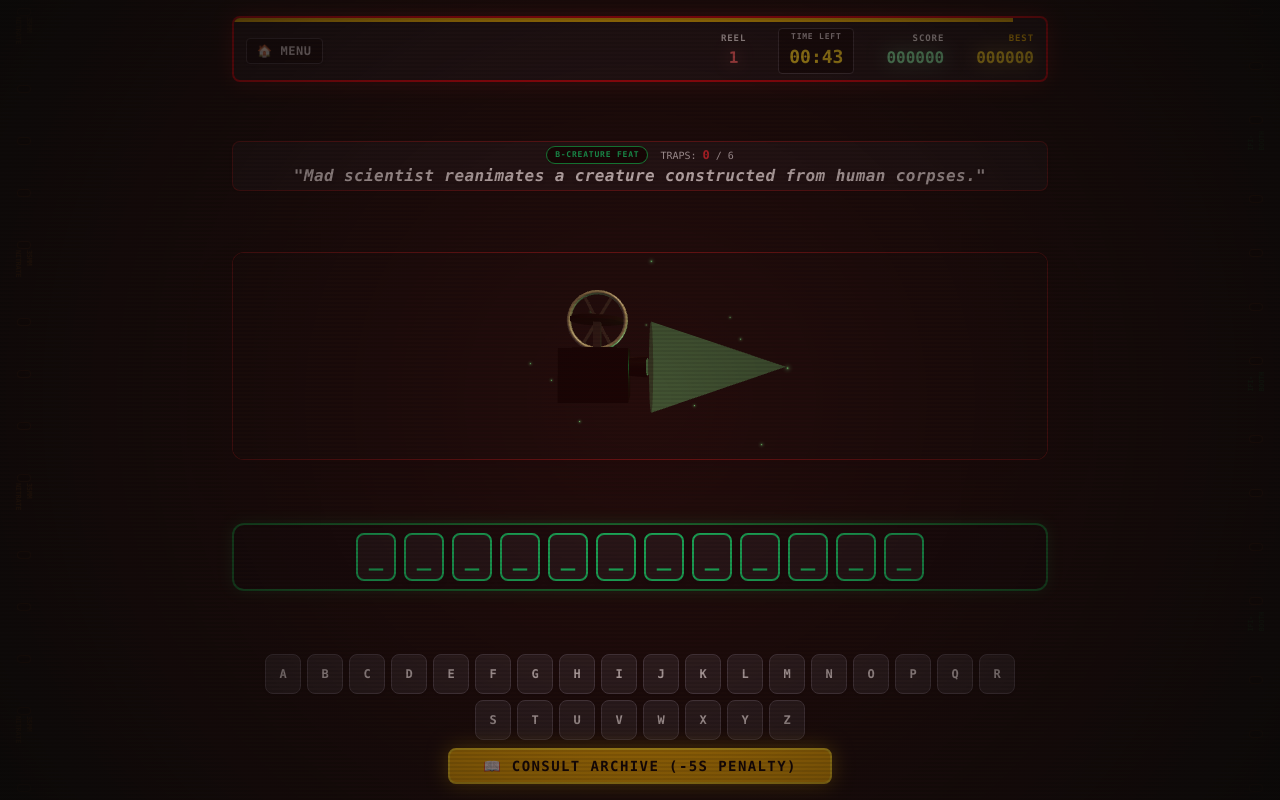
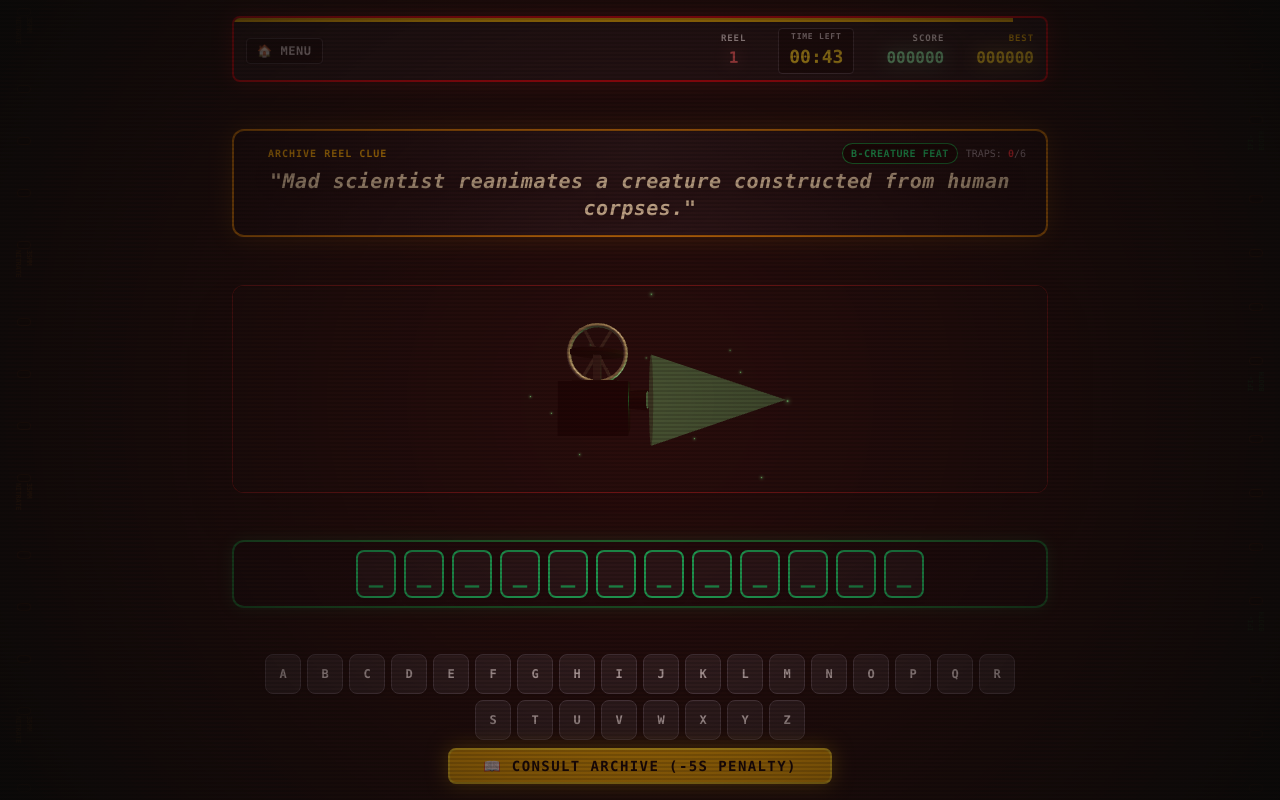
Before and after one commit to kennram/haunted-archive, a Next.js app: page / in a window 1280 px wide. Both pictures are taken after a click on the button "▶ PLAY FEATURE". Built offline with nearby package versions, Linux system fonts and the light colour scheme.

Commit message:
feat: enhance clue visibility, add swinging game-over signpost, film grain effects, and projector breakdown SFX

```diff
--- a/src/app/page.tsx
+++ b/src/app/page.tsx
@@ -3,6 +3,7 @@
 import React, { useState, useEffect } from 'react'
 import HorrorScene from '@/components/HorrorScene'
 import SwingingSign from '@/components/SwingingSign'
+import GameOverSign from '@/components/GameOverSign'
 import { soundFx } from '@/lib/audio'
 
 interface MovieTrivia {
@@ -342,9 +343,9 @@ export default function Home() {
     <main className={`h-[100dvh] w-screen bg-[#0c0a09] text-zinc-100 flex flex-col items-center justify-between p-2 md:p-3 relative overflow-hidden select-none transition-colors duration-100 ${
       trapFlash ? 'bg-red-950/80' : ''
     }`}>
-      {/* Scanline and CRT Ambient Overlays */}
-      <div className="absolute inset-0 pointer-events-none z-50 opacity-15 bg-[linear-gradient(rgba(255,255,255,0)_50%,rgba(0,0,0,0.6)_50%)] bg-[length:100%_4px]" />
-      <div className="absolute inset-0 pointer-events-none z-40 bg-[radial-gradient(circle_at_center,rgba(185,28,28,0.15)_0%,rgba(12,10,9,0.95)_100%)]" />
+      {/* 35MM FILM GRAIN, DUST & CRT FLICKER OVERLAYS */}
+      <div className="absolute inset-0 pointer-events-none z-50 opacity-20 bg-[linear-gradient(rgba(255,255,255,0)_50%,rgba(0,0,0,0.7)_50%)] bg-[length:100%_4px]" />
+      <div className="absolute inset-0 pointer-events-none z-40 bg-[radial-gradient(circle_at_center,rgba(185,28,28,0.18)_0%,rgba(12,10,9,0.96)_100%)]" />
 
       {/* --- 35MM FILM PERFORATION BORDERS & EDGE-CODES --- */}
       <div className="absolute left-1 sm:left-3 top-0 bottom-0 w-6 flex flex-col justify-between py-2 pointer-events-none opacity-40 z-30 select-none">
@@ -564,17 +565,29 @@ export default function Home() {
               </div>
             </div>
 
-            <div className="w-full text-center space-y-0.5 py-1 px-3 bg-zinc-900/90 border border-red-900/80 rounded-lg shadow shrink-0">
-              <div className="flex justify-center items-center space-x-3">
-                <span className="text-[8px] uppercase font-mono tracking-widest text-green-400 font-black px-2 py-0.5 bg-black border border-green-500 rounded-full shadow">
-                  {currentMovie.category}
-                </span>
-                <span className="text-[10px] font-mono text-zinc-200">
-                  TRAPS: <strong className="text-red-500 font-black text-xs">{wrongGuesses}</strong> / {maxWrong}
-                </span>
+            {/* HIGH-IMPACT MOVIE CLUE / QUESTION MARQUIS */}
+            <div className="w-full relative my-1 shrink-0 rounded-xl bg-gradient-to-r from-zinc-950 via-zinc-900 to-zinc-950 border-2 border-amber-500/80 p-2.5 sm:p-3 text-center shadow-[0_0_25px_rgba(245,158,11,0.2)]">
+              {/* Header Label Row */}
+              <div className="flex items-center justify-between px-2 mb-1">
+                <div className="flex items-center space-x-1.5">
+                  <span className="w-2 h-2 rounded-full bg-amber-500 animate-ping" />
+                  <span className="text-[9px] sm:text-[10px] font-mono font-black text-amber-400 uppercase tracking-widest">
+                    ARCHIVE REEL CLUE
+                  </span>
+                </div>
+
+                <div className="flex items-center space-x-2">
+                  <span className="text-[9px] sm:text-[10px] font-mono font-black text-green-400 uppercase tracking-wider px-2 py-0.5 bg-black border border-green-500/80 rounded-full shadow-sm">
+                    {currentMovie.category}
+                  </span>
+                  <span className="text-[10px] font-mono text-zinc-400">
+                    TRAPS: <strong className="text-red-500 font-black">{wrongGuesses}</strong>/{maxWrong}
+                  </span>
+                </div>
               </div>
 
-              <p className="text-xs sm:text-sm md:text-base font-black font-mono text-white italic tracking-wide leading-tight drop-shadow">
+              {/* Highlighted Question / Hint Text */}
+              <p className="text-base sm:text-lg md:text-xl font-mono font-black text-amber-100 italic tracking-wide leading-snug drop-shadow-[0_2px_8px_rgba(0,0,0,0.9)] px-2">
                 "{currentMovie.hint}"
               </p>
             </div>
@@ -717,30 +730,20 @@ export default function Home() {
         </div>
       )}
 
-      {/* GOTHIC IFI@HOME GAME OVER MODAL OVERLAY */}
+      {/* GRAINY DISTRESSED GAME OVER SCREEN WITH SWINGING SIGN */}
       {gameOver && (
         <div className="fixed inset-0 z-50 bg-black/95 backdrop-blur-md flex flex-col items-center justify-center p-4 animate-in fade-in duration-200">
-          {/* Ominous Red Pulsing Vignette Overlay */}
-          <div className="absolute inset-0 pointer-events-none bg-[radial-gradient(circle_at_center,transparent_20%,rgba(185,28,28,0.35)_100%)] animate-pulse" />
+          {/* Intense Nitrate Red Vignette & Grain Blur Overlay */}
+          <div className="absolute inset-0 pointer-events-none bg-[radial-gradient(circle_at_center,transparent_10%,rgba(185,28,28,0.45)_100%)] animate-pulse" />
+          <div className="absolute inset-0 pointer-events-none opacity-25 bg-[linear-gradient(rgba(255,255,255,0)_50%,rgba(0,0,0,0.8)_50%)] bg-[length:100%_4px]" />
 
-          {/* Dark Oak & Wrought Iron Framed Box */}
-          <div className="relative bg-[#1c120d] border-4 border-amber-900/80 p-6 sm:p-8 rounded-xl shadow-[0_10px_40px_rgba(0,0,0,0.9)] text-center max-w-md w-full space-y-5 transition-all duration-300 relative z-10 overflow-hidden">
+          {/* SWINGING SIGNPOST HEADER */}
+          <GameOverSign />
 
-            {/* Subtle Wood Grain Overlay matching Intro Sign */}
-            <div className="absolute inset-0 opacity-10 bg-[radial-gradient(#451a03_1px,transparent_1px)] bg-[size:16px_16px] pointer-events-none rounded-lg" />
+          {/* GAME OVER STATS PANEL */}
+          <div className="relative bg-[#1a110c] border-2 border-amber-900/80 p-5 sm:p-6 rounded-xl shadow-[0_10px_40px_rgba(0,0,0,0.95)] text-center max-w-md w-full space-y-4 relative z-10 overflow-hidden mt-1">
 
-            {/* Title Header */}
-            <div className="relative z-10 space-y-1">
-              <p className="text-green-400 font-mono text-[10px] sm:text-xs uppercase tracking-[0.25em] font-black">
-                PROJECTION BOOTH LOCKED
-              </p>
-              <h1 className="text-4xl sm:text-6xl font-black font-mono tracking-tighter text-red-500 uppercase drop-shadow-[3px_3px_0px_#22c55e] italic leading-none pt-1">
-                GAME OVER
-              </h1>
-            </div>
-
-            {/* Score Stats */}
-            <div className="relative z-10 space-y-2 pt-1">
+            <div className="relative z-10 space-y-1.5">
               <div className="inline-block bg-black/80 border border-amber-900/60 px-4 py-1.5 rounded-lg font-mono text-xs font-black text-zinc-300 uppercase tracking-widest shadow">
                 REACHED REEL {level} • SCORE: <span className="text-green-400">{score}</span>
               </div>
@@ -752,26 +755,26 @@ export default function Home() {
               )}
             </div>
 
-            {/* Unsolved Title Reveal */}
-            <div className="relative z-10 bg-black/90 border border-zinc-800 p-3.5 rounded-xl font-mono text-zinc-200">
-              <span className="text-[10px] text-zinc-500 uppercase tracking-widest font-black block mb-1">UNSOLVED FILM TITLE</span>
+            {/* Unsolved Movie Reveal */}
+            <div className="relative z-10 bg-black/90 border border-zinc-800 p-3 rounded-xl font-mono text-zinc-200">
+              <span className="text-[10px] text-zinc-500 uppercase tracking-widest font-black block mb-0.5">UNSOLVED FILM TITLE</span>
               <span className="text-yellow-400 font-black tracking-widest text-base sm:text-xl uppercase drop-shadow-[0_0_12px_rgba(253,224,71,0.7)]">
                 {currentMovie.title}
               </span>
             </div>
 
-            {/* Action Buttons */}
-            <div className="relative z-10 space-y-2.5 pt-1">
+            {/* Modal Controls */}
+            <div className="relative z-10 space-y-2 pt-1">
               <button
                 onClick={() => startNewGame(false)}
-                className="w-full py-3.5 bg-red-600 hover:bg-red-500 text-yellow-300 font-mono text-base sm:text-lg font-black uppercase tracking-widest shadow-[0_0_35px_rgba(239,68,68,0.9)] transition-all hover:scale-105 active:scale-95 border-b-4 border-red-900 rounded-lg focus:outline-none focus:ring-4 focus:ring-yellow-400"
+                className="w-full py-3 bg-red-600 hover:bg-red-500 text-yellow-300 font-mono text-base sm:text-lg font-black uppercase tracking-widest shadow-[0_0_35px_rgba(239,68,68,0.9)] transition-all hover:scale-105 active:scale-95 border-b-4 border-red-900 rounded-lg focus:outline-none focus:ring-4 focus:ring-yellow-400"
               >
                 ▶ PLAY FEATURE
               </button>
 
               <button
                 onClick={handleReturnToIntro}
-                className="w-full py-2.5 bg-zinc-950 hover:bg-zinc-900 text-zinc-400 hover:text-zinc-200 font-mono text-xs font-black uppercase tracking-widest border border-zinc-800 rounded-lg transition-all"
+                className="w-full py-2 bg-zinc-950 hover:bg-zinc-900 text-zinc-400 hover:text-zinc-200 font-mono text-xs font-black uppercase tracking-widest border border-zinc-800 rounded-lg transition-all"
               >
                 🏠 MAIN MENU
               </button>
--- /dev/null
+++ b/src/components/GameOverSign.tsx
@@ -0,0 +1,77 @@
+'use client'
+
+import React from 'react'
+
+export default function GameOverSign() {
+  return (
+    <div className="relative flex flex-col items-center justify-center select-none py-2">
+      <style jsx>{`
+        @keyframes gallowsSway {
+          0% { transform: rotate(0deg); }
+          20% { transform: rotate(-5.5deg); }
+          40% { transform: rotate(4deg); }
+          60% { transform: rotate(-2.5deg); }
+          80% { transform: rotate(1.2deg); }
+          100% { transform: rotate(0deg); }
+        }
+        .animate-gallows-sway {
+          transform-origin: top center;
+          animation: gallowsSway 3.8s ease-in-out infinite;
+        }
+      `}</style>
+
+      {/* Heavy Iron Gallows Mounting Beam & Hooks */}
+      <div className="relative w-72 sm:w-96 flex justify-between items-center z-20">
+        <div className="w-4 h-4 rounded-full border-2 border-zinc-700 bg-zinc-950 shadow-inner flex items-center justify-center">
+          <div className="w-1.5 h-1.5 rounded-full bg-zinc-600" />
+        </div>
+        <div className="h-1.5 w-full bg-gradient-to-r from-zinc-800 via-amber-950 to-zinc-800 border-t border-zinc-700" />
+        <div className="w-4 h-4 rounded-full border-2 border-zinc-700 bg-zinc-950 shadow-inner flex items-center justify-center">
+          <div className="w-1.5 h-1.5 rounded-full bg-zinc-600" />
+        </div>
+      </div>
+
+      {/* Rusted Hanging Chains */}
+      <div className="w-64 sm:w-80 flex justify-between px-6 z-10 -mt-1">
+        <div className="flex flex-col items-center space-y-0.5">
+          <div className="w-2 h-3 border-2 border-amber-900 bg-zinc-900 rounded-sm shadow" />
+          <div className="w-2 h-3 border-2 border-zinc-700 bg-zinc-950 rounded-sm shadow" />
+          <div className="w-2 h-3 border-2 border-amber-900 bg-zinc-900 rounded-sm shadow" />
+        </div>
+        <div className="flex flex-col items-center space-y-0.5">
+          <div className="w-2 h-3 border-2 border-amber-900 bg-zinc-900 rounded-sm shadow" />
+          <div className="w-2 h-3 border-2 border-zinc-700 bg-zinc-950 rounded-sm shadow" />
+          <div className="w-2 h-3 border-2 border-amber-900 bg-zinc-900 rounded-sm shadow" />
+        </div>
+      </div>
+
+      {/* SWINGING DISTRESSED WOODEN SIGNPOST */}
+      <div className="animate-gallows-sway relative -mt-1 z-30">
+        <div className="relative bg-[#20120b] border-4 border-amber-950 rounded-lg p-4 sm:p-5 shadow-[0_15px_35px_rgba(0,0,0,0.95)] max-w-xs sm:max-w-sm text-center transform overflow-hidden">
+
+          {/* Wood Grain & Distressed Scratch Texture */}
+          <div className="absolute inset-0 opacity-20 bg-[radial-gradient(#78350f_1px,transparent_1px)] bg-[size:12px_12px] pointer-events-none" />
+          <div className="absolute inset-0 bg-[linear-gradient(rgba(0,0,0,0.6)_50%,rgba(255,255,255,0.05)_50%)] bg-[length:100%_4px] opacity-25 pointer-events-none" />
+
+          {/* Splattered Stain Vignette */}
+          <div className="absolute inset-0 bg-[radial-gradient(circle_at_center,transparent_30%,rgba(0,0,0,0.85)_100%)] pointer-events-none" />
+
+          {/* Rusted Corner Iron Brackets */}
+          <div className="absolute top-1 left-1 w-3 h-3 border-t-2 border-l-2 border-amber-800" />
+          <div className="absolute top-1 right-1 w-3 h-3 border-t-2 border-r-2 border-amber-800" />
+          <div className="absolute bottom-1 left-1 w-3 h-3 border-b-2 border-l-2 border-amber-800" />
+          <div className="absolute bottom-1 right-1 w-3 h-3 border-b-2 border-r-2 border-amber-800" />
+
+          <div className="relative z-10 space-y-1">
+            <span className="text-[9px] sm:text-[10px] font-mono font-black tracking-[0.3em] text-red-500 uppercase block drop-shadow">
+              PROJECTION BOOTH LOCKED
+            </span>
+            <h2 className="text-3xl sm:text-5xl font-mono font-black text-red-600 tracking-tighter uppercase italic drop-shadow-[2px_3px_0px_#000000]">
+              GAME OVER
+            </h2>
+          </div>
+        </div>
+      </div>
+    </div>
+  )
+}
```
